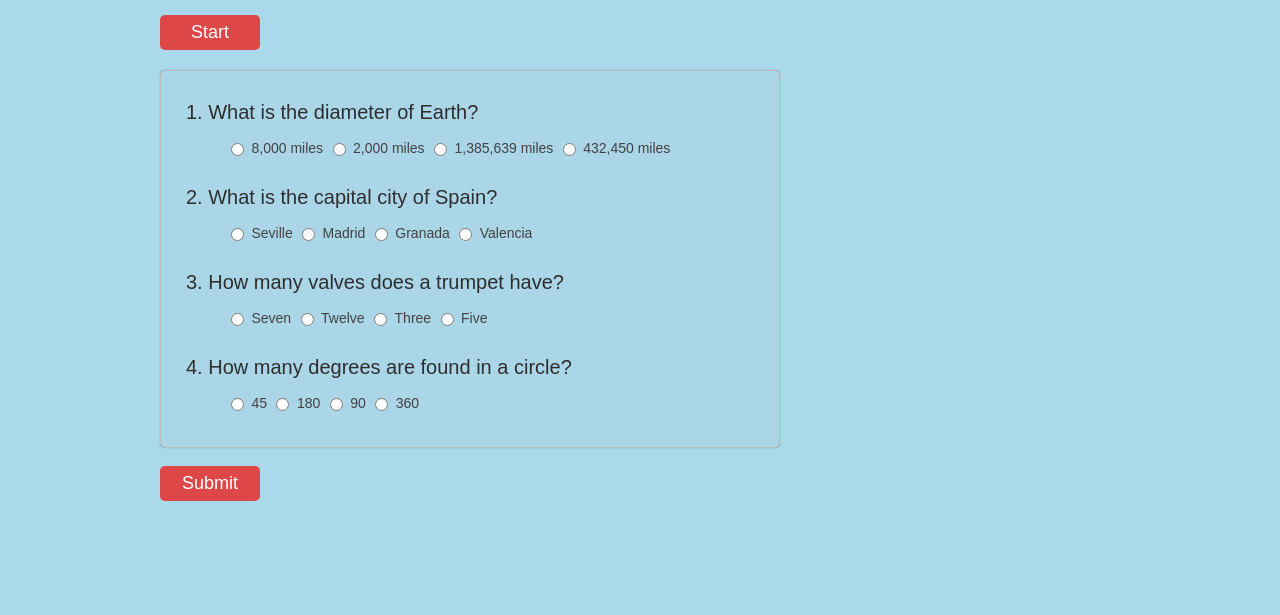
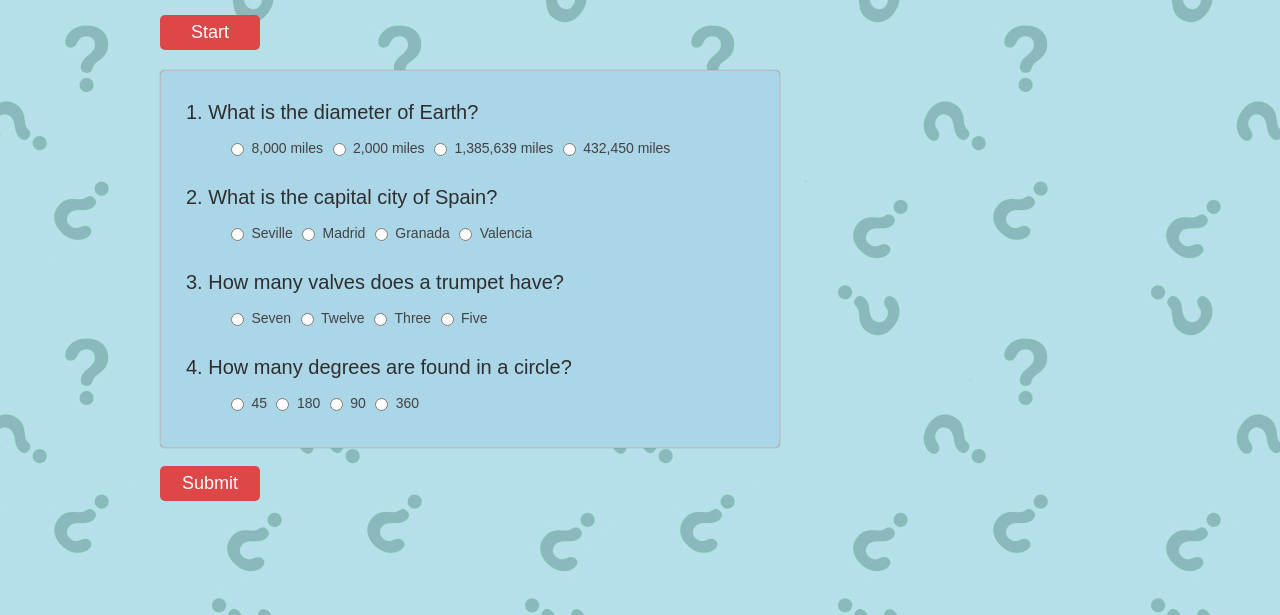
Before and after one commit to galiciaofelia/TriviaGame, a plain HTML site: page index.html in a window 1280 px wide. Shown: the part 185-800 px from the top of the page. Drawn offline with nearby package versions, Linux system fonts and the light colour scheme.

Commit message:
adding background image

```diff
--- a/assets/css/style.css
+++ b/assets/css/style.css
@@ -1,6 +1,6 @@
 body {
   background: #aad9ec;
-  background-image: url("assets/images/question-mark-pattern.png");
+  background-image: url("../images/question-mark-pattern.png");
   font-family: Arial," sans-serif";
   box-sizing: border-box;
   width:960px;
```
